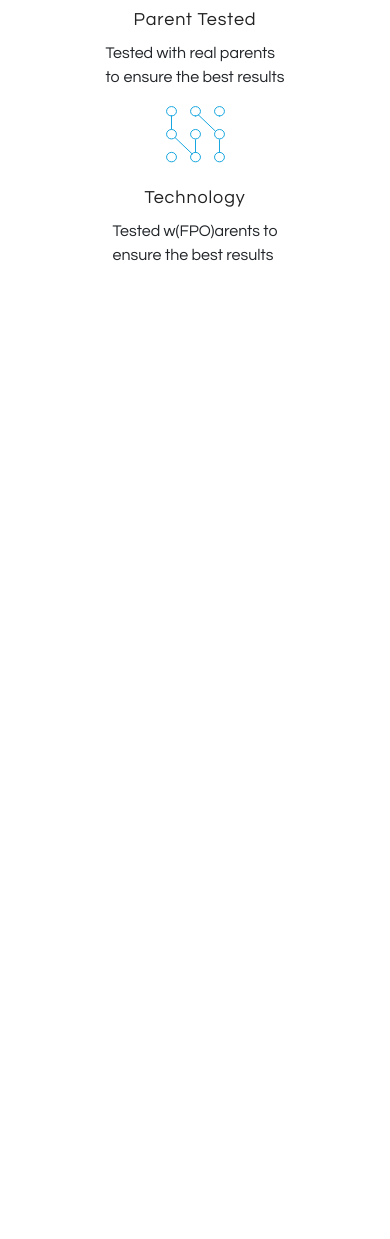
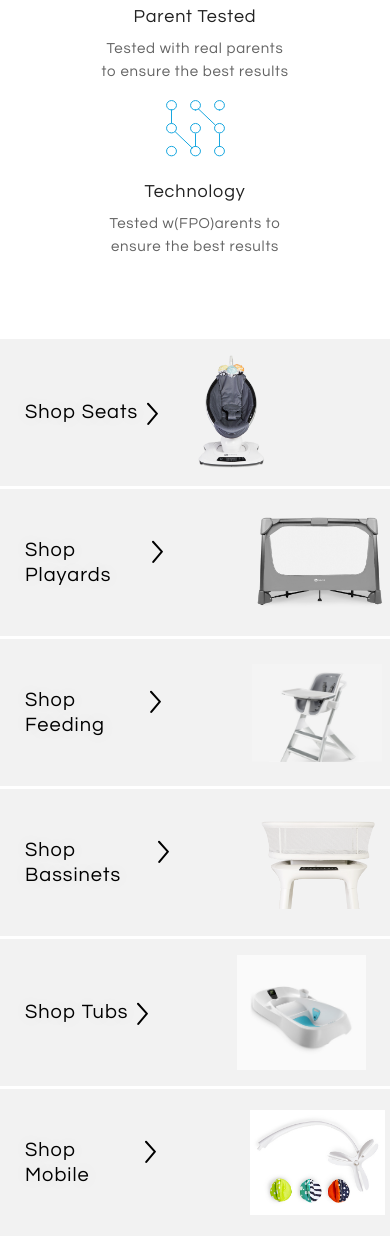
Before and after one commit to miguelcalderons/4moms-test, a website: page index.html in a window 390 px wide. Shown: the part 1322-2561 px from the top of the page. Before the commit the page ends 1670 px from the top, so only its background shows below. Drawn offline with nearby package versions, Linux system fonts and the light colour scheme.

Commit message:
categories

```diff
--- a/index.html
+++ b/index.html
@@ -117,6 +117,43 @@
 
 <!-- End Icons Section  -->
 
+<!-- Categories Section  -->
+
+<section id="categories">
+    <div class="row">
+        <div class="cat col-sm-6 first">
+            <a class="cat-title" href="#">Shop Seats</a>
+            <a href="#"><img src="imgs/cat/seats.png" /></a>
+        </div>
+        <div class="cat col-sm-6 last">
+            <a class="cat-title" href="#">Shop Playards</a>
+            <a href="#"><img src="imgs/cat/playard.png" /></a>
+        </div>
+    </div>
+    <div class="row">
+        <div class="cat col-sm-6 first">
+            <a class="cat-title" href="#">Shop Feeding</a>
+            <a href="#"><img src="imgs/cat/feeding.png" /></a>
+        </div>
+        <div class="cat col-sm-6 first">
+            <a class="cat-title" href="#">Shop Bassinets</a>
+            <a href="#"><img src="imgs/cat/bas.png" /></a>
+        </div>
+    </div>
+    <div class="row">
+        <div class="cat col-sm-6 first">
+            <a class="cat-title" href="#">Shop Tubs</a>
+            <a href="#"><img src="imgs/cat/tub.png" /></a>
+        </div>
+        <div class="cat col-sm-6 last">
+            <a class="cat-title" href="#">Shop Mobile</a>
+            <a href="#"><img src="imgs/cat/mobile.png" /></a>
+        </div>
+    </div>
+</section>
+
+<!-- End Categories Section  -->
+
 <script src="https://code.jquery.com/jquery-3.2.1.slim.min.js"
         integrity="sha384-KJ3o2DKtIkvYIK3UENzmM7KCkRr/rE9/Qpg6aAZGJwFDMVNA/GpGFF93hXpG5KkN"
         crossorigin="anonymous"></script>
--- a/style.scss
+++ b/style.scss
@@ -19,7 +19,7 @@
 
 /* Header section */
 #header {
-  padding: 0!important;
+  padding: 0 !important;
   position: fixed;
   z-index: 1000;
   left: 0;
@@ -205,8 +205,93 @@ section {
       color: #222222;
     }
 
-    p{
+    p {
+      font-weight: normal;
+      font-size: 15px;
+      line-height: 150%;
+      /* or 22px */
 
+      text-align: center;
+      letter-spacing: 0.05em;
+
+      color: #636363;
+    }
+  }
+}
+
+#categories {
+  padding: 0 60px;
+
+  .cat {
+    background: #F2F2F2;
+    mix-blend-mode: multiply;
+    position: relative;
+    text-align: center;
+    border-bottom: 3px solid #ffffff;
+    padding: 60px 40px 40px 40px;
+
+    &.first {
+      border-right: 3px solid #ffffff;
+    }
+
+    a.cat-title {
+      position: absolute;
+      top: 40px;
+      left: 30px;
+      text-align: left;
+      font-style: normal;
+      font-weight: normal;
+      font-size: 22px;
+      line-height: 27px;
+      /* identical to box height */
+
+      letter-spacing: 0.05em;
+
+      color: #000000;
+
+      text-shadow: 0 0 17px rgba(0, 0, 0, 0.1);
+
+      &::after {
+        position: absolute;
+        content: url("../imgs/arrow.svg");
+        right: -20px;
+        top: 2px;
+      }
+    }
+
+    img {
+      max-height: 450px;
+      max-width: 100%;
+      vertical-align: center;
+    }
+  }
+
+  @media screen and (max-width: 560px) {
+    padding: 0;
+    .cat {
+      display: flex;
+      padding: 20px;
+      align-items: center;
+      height: 150px;
+
+      a.cat-title {
+        position: relative;
+        top: 0;
+        left: 20px;
+        font-style: normal;
+        font-weight: normal;
+        font-size: 20px;
+        line-height: 25px;
+        /* identical to box height */
+
+        letter-spacing: 0.05em;
+      }
+
+      img {
+        float: right;
+        max-width: 50%;
+        max-height: 230px;
+      }
     }
   }
 }
```
Also changed, not shown: css/style.css, imgs/arrow.svg (added), imgs/cat/bas.png (added), imgs/cat/feeding.png (added), imgs/cat/mobile.png (added), imgs/cat/playard.png (added), imgs/cat/seats.png (added), imgs/cat/tub.png (added), 1 other file.
